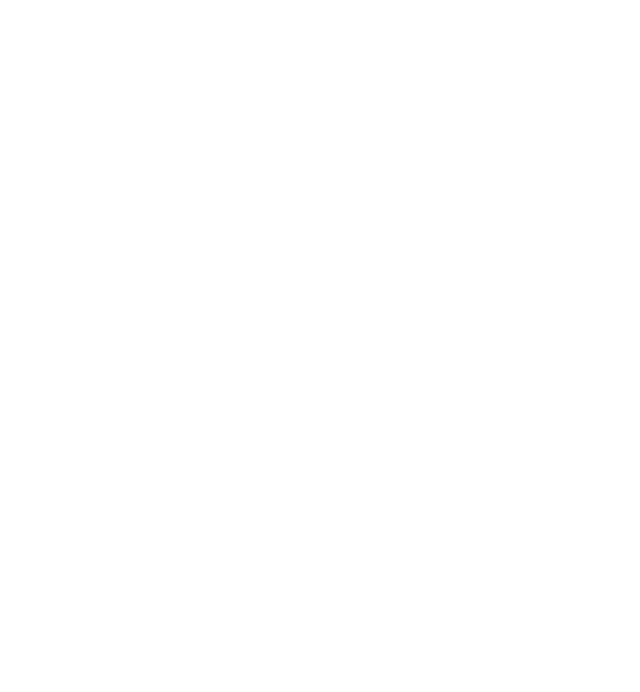
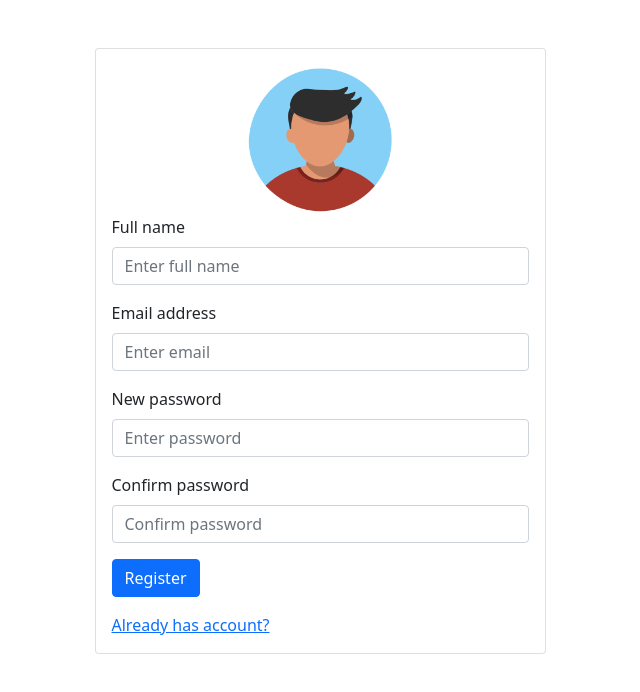
Before and after one commit to zabauk/nodecrud, a React (Create React App) app in the folder client/: page /register in a window 1280 px wide. Shown: the top 692 px of the page, without its empty margins (320-960 px from the left). Built offline with nearby package versions, Linux system fonts and the light colour scheme.

Commit message:
Register new user

```diff
--- a/client/src/App.css
+++ b/client/src/App.css
@@ -4,3 +4,6 @@
 .custom-error{
     color: red;
 }
+.success{
+    color: green;
+}
--- a/client/src/App.js
+++ b/client/src/App.js
@@ -1,10 +1,41 @@
 import './App.css';
+import { Navbar, Container, Nav, NavDropdown } from 'react-bootstrap';
+import Cookies from 'universal-cookie';
 
+const cookies=new Cookies();
+
+const Logout=(e)=>{
+  try {
+    cookies.remove('token');
+    cookies.remove('user_id');
+    window.location.href="/login";
+  } catch (error) {
+    console.log(error.message);
+  }
+}
 
 function App() {
   return (
     <div className="App">
-      <h1>React JS</h1>
+          <Navbar bg="light" expand="lg">
+          <Container>
+            <Navbar.Brand href="#home">React-Bootstrap</Navbar.Brand>
+            <Navbar.Toggle aria-controls="basic-navbar-nav" />
+            <Navbar.Collapse id="basic-navbar-nav">
+              <Nav className="me-auto">
+                <Nav.Link href="#home">Home</Nav.Link>
+                <Nav.Link href="#link">Link</Nav.Link>
+                <NavDropdown title="Dropdown" id="basic-nav-dropdown">
+                  <NavDropdown.Item href="#action/3.1">Action</NavDropdown.Item>
+                  <NavDropdown.Item href="#action/3.2">Another action</NavDropdown.Item>
+                  <NavDropdown.Item href="#action/3.3">Something</NavDropdown.Item>
+                  <NavDropdown.Divider />
+                  <NavDropdown.Item onClick={Logout}>Logout</NavDropdown.Item>
+                </NavDropdown>
+              </Nav>
+            </Navbar.Collapse>
+          </Container>
+      </Navbar>
     </div>
   );
 }
--- a/client/src/components/auth/Login.js
+++ b/client/src/components/auth/Login.js
@@ -3,6 +3,7 @@
 import axios from 'axios';
 import { FontAwesomeIcon } from '@fortawesome/react-fontawesome'
 import { faSpinner } from '@fortawesome/free-solid-svg-icons'
+import { Link } from 'react-router-dom';
 
 function Login() {
     //State Email && password
@@ -54,7 +55,7 @@
                 { isLoading? (<div className="text-center"><FontAwesomeIcon icon={ faSpinner } spin size="2x" /></div>):null }
                     <Card className="p-4">
                         <div className="text-center">
-                            <img src="/icons/user.png" alt="Node Test" width="200" />
+                            <img src="/icons/user.png" alt="Node Test" width="150" />
                         </div>
                         <Form>
                         <Form.Group className="mb-3" controlId="formBasicEmail">
@@ -76,6 +77,7 @@
                             Login
                         </Button>
                     </Form>
+                    <Link to="/register" className="mt-3">Register new user</Link>
                     </Card>
                 </div>
             </div>
--- /dev/null
+++ b/client/src/components/auth/Register.js
@@ -0,0 +1,108 @@
+import axios from 'axios';
+import React, { useState } from 'react';
+import { Form, Button, Row, Card, Container, Image } from 'react-bootstrap';
+import { Link } from 'react-router-dom';
+import { faSpinner } from '@fortawesome/free-solid-svg-icons'
+import { FontAwesomeIcon } from '@fortawesome/react-fontawesome'
+
+function Register() {
+
+    const [showError, setShowError]=useState(false);
+    const [errMessage, setErrMessage]=useState('');
+    const [success, setSuccess]=useState(false)
+    const [isLoading, setIsLoading]=useState(false);
+
+    //useState to access values
+    const [allValues, setAllValues]=useState({
+        name: '',
+        email: '',
+        password: '',
+        confirmpassword: ''
+    })
+
+    //handle input
+    const changeHandler=e=>{
+        setAllValues({
+            ...allValues, [e.target.name]:e.target.value
+        })
+    }
+
+    //handleSubmit
+    const handleSubmit=()=>{
+        const {name, email, password, confirmpassword}=allValues;
+        try {
+            setIsLoading(true);
+            axios.post('http://localhost:5000/api/user', {name, email, password, confirmpassword})
+            .then(res=>{
+                setIsLoading(false);
+                setSuccess(true);
+                setTimeout(()=>{
+                    setSuccess(false);
+                }, 3000);
+                setAllValues({
+                    name:'',
+                    email:'',
+                    password:'',
+                    confirmpassword:''
+                })
+            })
+            .catch(err=>{
+                setIsLoading(false);
+                setShowError(true);
+                setErrMessage(err.response.data.msg);
+                setTimeout(()=>{
+                    setShowError(false);
+                }, 2000);
+            })
+        } catch (error) {
+            console.log(error.message);
+        }
+    }
+
+    return (
+        <Container>
+            <Row className="justify-content-center mt-lg-5">
+                <div className="col-md-5">
+                    {showError && <p className="custom-error text-center">{errMessage}</p>}
+                    {success && <p className="text-center success">Registered successfully! Login</p>}
+                    { isLoading? (<div className="text-center"><FontAwesomeIcon icon={ faSpinner } spin size="2x" /></div>):null }
+                    <Card className="p-3">
+                        <div className="text-center">
+                        <Image src="/icons/user.png" width="150" />
+                        </div>
+                    <Form>
+
+                        <Form.Group className="mb-3" controlId="formBasicUsername">
+                            <Form.Label>Full name</Form.Label>
+                            <Form.Control type="text" placeholder="Enter full name" name="name" value={allValues.name} onChange={ changeHandler } />
+                        </Form.Group>
+
+                        <Form.Group className="mb-3" controlId="formEmail">
+                            <Form.Label>Email address</Form.Label>
+                            <Form.Control type="email" placeholder="Enter email" name="email" value={allValues.email} onChange={ changeHandler } />
+                        </Form.Group>
+
+                        <Form.Group className="mb-3" controlId="formPassword">
+                            <Form.Label>New password</Form.Label>
+                            <Form.Control type="password" placeholder="Enter password" name="password" value={allValues.password} onChange={ changeHandler } />
+                        </Form.Group>
+
+                        <Form.Group className="mb-3" controlId="formConfirmPassword">
+                            <Form.Label>Confirm password</Form.Label>
+                            <Form.Control type="password" placeholder="Confirm password" name="confirmpassword" value={allValues.confirmpassword} onChange={ changeHandler } />
+                        </Form.Group>
+
+
+                        <Button variant="primary" type="button" onClick={handleSubmit}>
+                            Register
+                        </Button>
+                        </Form>
+                        <Link to="/login" className="mt-3">Already has account?</Link>
+                    </Card>
+                </div>
+            </Row>
+        </Container>
+    )
+}
+
+export default Register
--- a/client/src/index.js
+++ b/client/src/index.js
@@ -3,6 +3,7 @@
 import './index.css';
 import App from './App';
 import Login from './components/auth/Login';
+import Register from './components/auth/Register';
 import reportWebVitals from './reportWebVitals';
 import 'bootstrap/dist/css/bootstrap.min.css';
 import { BrowserRouter as Router, Switch} from 'react-router-dom';
@@ -15,6 +16,7 @@
       <Switch>
         <PrivateRoute exact path="/" component={App} />
         <PublicRoute path="/login" component={Login} />
+        <PublicRoute path="/register" component={Register} />
       </Switch>
     </Router>
   )
```
